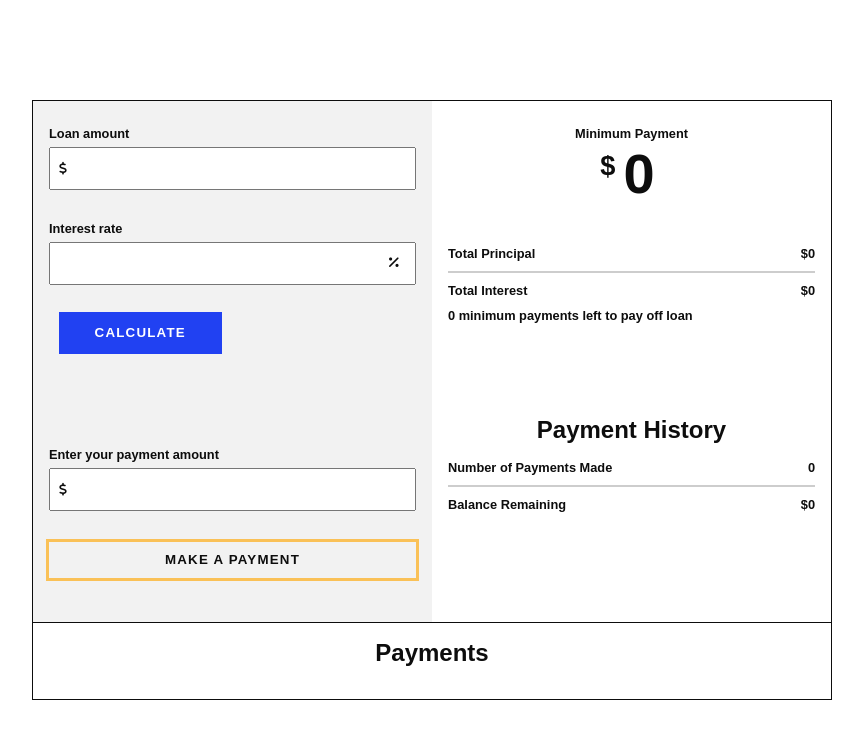
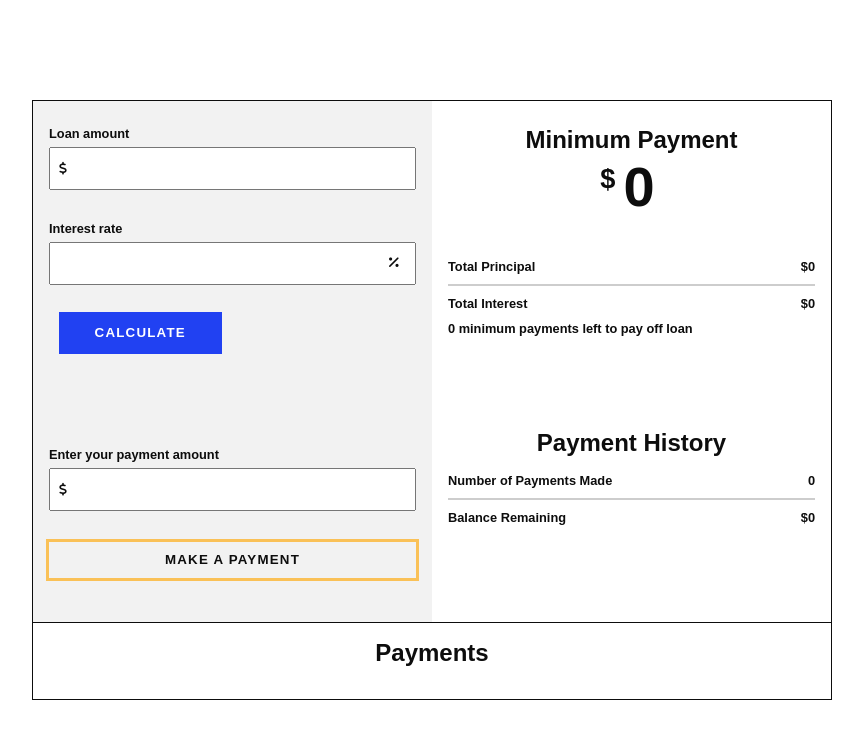
Before and after one commit to j-phillips-hub/debt-free-calculator, a React (Create React App) app: page / in a window 1280 px wide. Shown: the top 738 px of the page, without its empty margins (208-1071 px from the left). Built offline with nearby package versions, Linux system fonts and the light colour scheme.

Commit message:
Change p tag to h2 tag

```diff
--- a/src/components/PaymentInfo.jsx
+++ b/src/components/PaymentInfo.jsx
@@ -14,7 +14,7 @@ function PaymentInfo(props) {
   return (
     <section className="paymentInfoSection">
       <div className="paymentInfo">
-        <p className="paymentInfo__text">Minimum Payment</p>
+        <h2 className="paymentInfo__header">Minimum Payment</h2>
         <span className="paymentInfo__dollar">$</span>
         <span className="paymentInfo__num">{minimumPayment}</span>
       </div>
--- a/src/styles/PaymentInfo.css
+++ b/src/styles/PaymentInfo.css
@@ -5,6 +5,10 @@
 .paymentInfo {
   text-align: center;
   margin-bottom: 2.5rem;
+}
+
+.paymentInfo__header {
+  margin-bottom: initial;
 }
 
 .paymentInfo__dollar {
```
